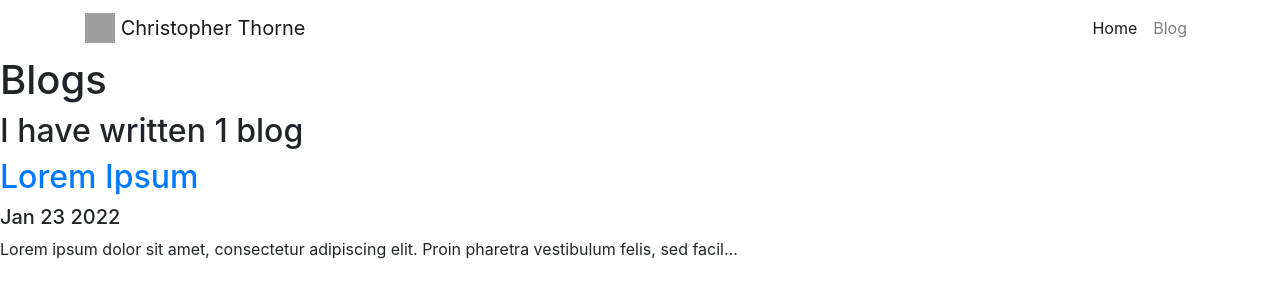
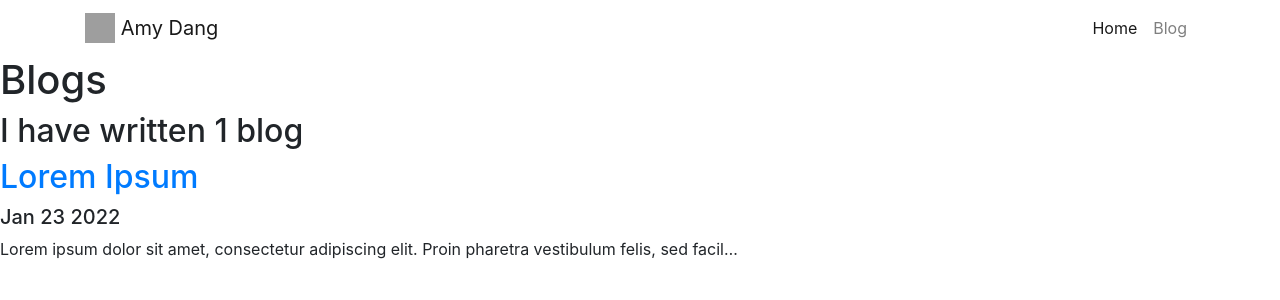
Before and after one commit to szekai901/TTP_Projects, a Django app: page /blog/ in a window 1280 px wide. Shown: the top 300 px of the page. Run offline with Django 3.2, Linux system fonts and the light colour scheme; data comes from the database, SQL or seed files in the repository; some libraries are stand-ins or nearby versions; grey boxes are pictures that could not be loaded.

Commit message:
Fixed bugs

```diff
--- a/django_projects/portfolio_site/portfolio/templates/portfolio/base.html
+++ b/django_projects/portfolio_site/portfolio/templates/portfolio/base.html
@@ -23,7 +23,7 @@
         <div class="container">
         <a class="navbar-brand" href="{% url 'home' %}">
         <img src="{% static 'portfolio/logo.png' %}" width="30" height="30" class="d-inline-block align-top" alt="Logo">
-        <span>Christopher Thorne</span></a>
+        <span>Amy Dang</span></a>
 
         <button class="navbar-toggler" type="button" data-toggle="collapse" data-target="#navbarNav" aria-controls="navbarNav" aria-expanded="false" aria-label="Toggle navigation">
 
```
